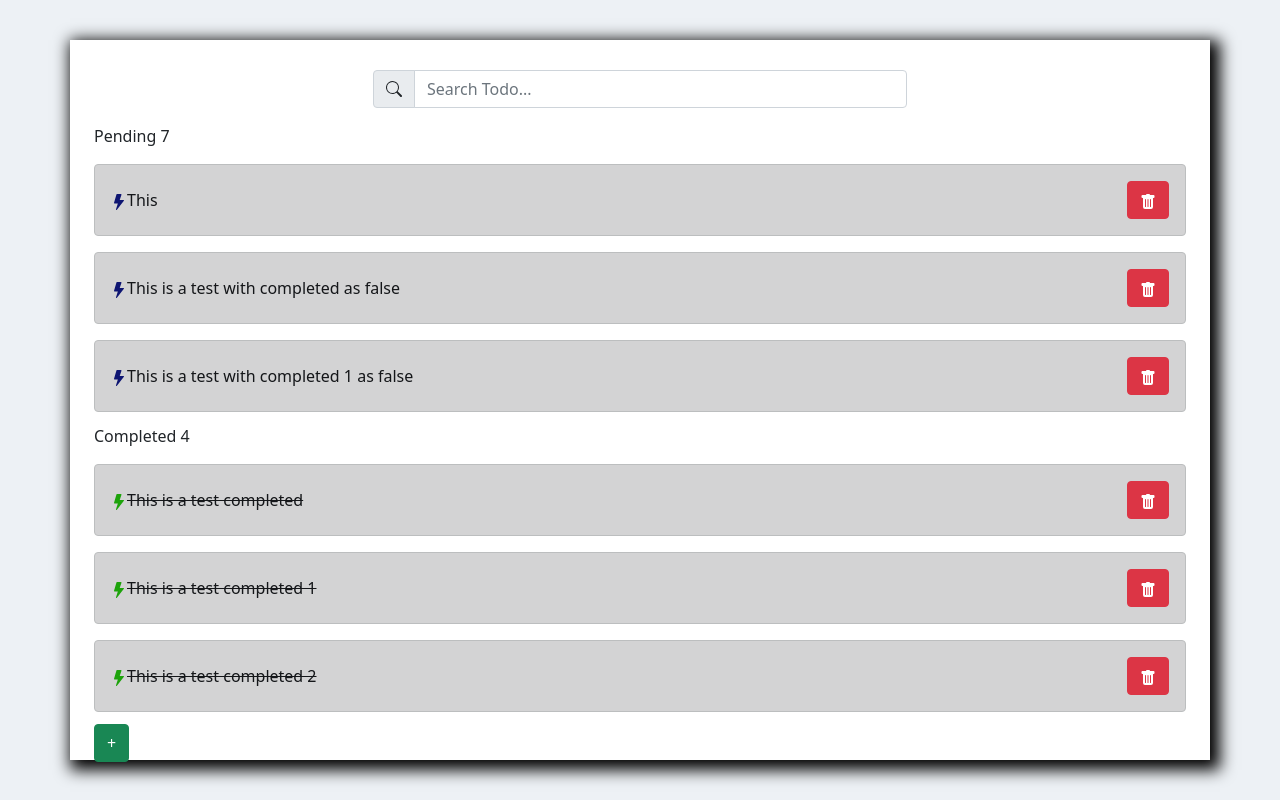
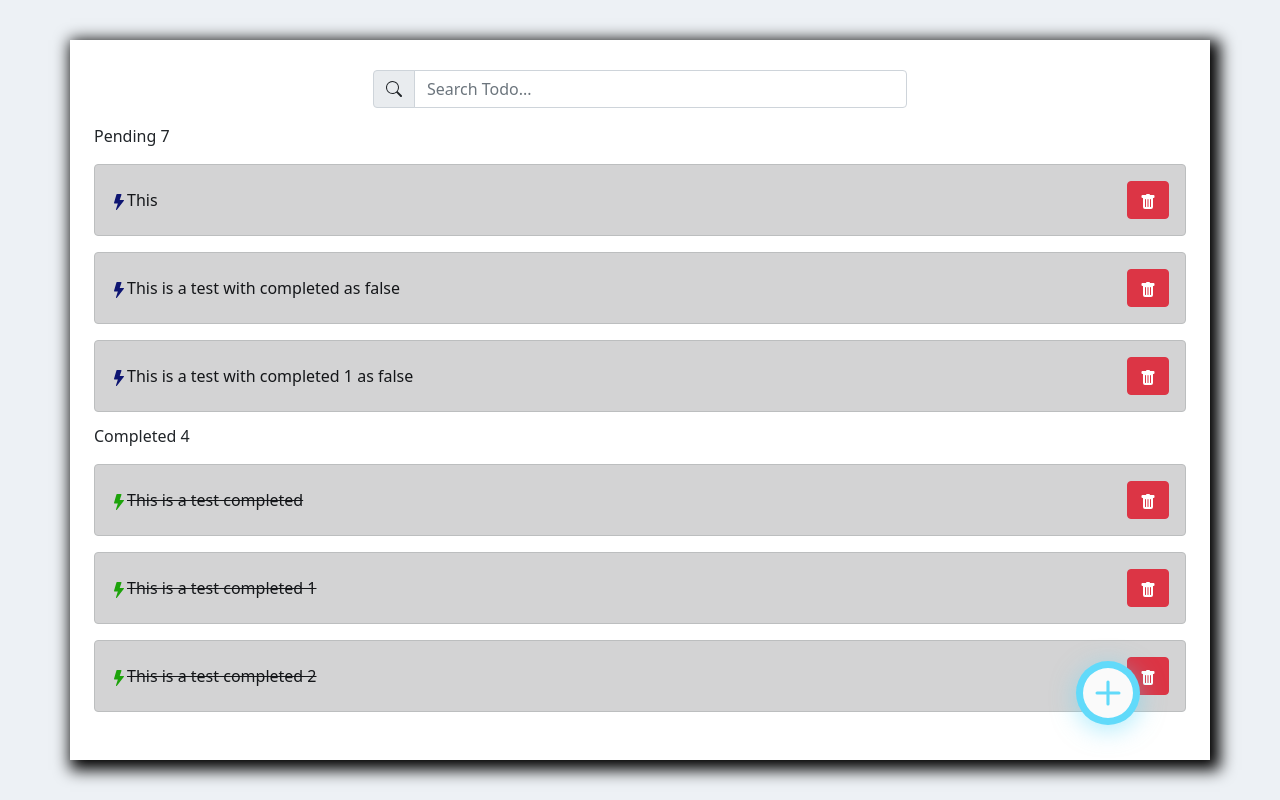
Before and after one commit to rzela/todo-app-react, a React (Create React App) app: page / in a window 1280 px wide. Built offline with nearby package versions, Linux system fonts and the light colour scheme.

Commit message:
adding create-todo function

```diff
--- a/public/index.html
+++ b/public/index.html
@@ -9,35 +9,10 @@
 			name="description"
 			content="Web site created using create-react-app"
 		/>
-    <link rel="apple-touch-icon" href="%PUBLIC_URL%/logo192.png" />
-    <!--
-      manifest.json provides metadata used when your web app is installed on a
-      user's mobile device or desktop. See https://developers.google.com/web/fundamentals/web-app-manifest/
-    -->
-    <link rel="manifest" href="%PUBLIC_URL%/manifest.json" />
-    <!--
-      Notice the use of %PUBLIC_URL% in the tags above.
-      It will be replaced with the URL of the `public` folder during the build.
-      Only files inside the `public` folder can be referenced from the HTML.
-
-      Unlike "/favicon.ico" or "favicon.ico", "%PUBLIC_URL%/favicon.ico" will
-      work correctly both with client-side routing and a non-root public URL.
-      Learn how to configure a non-root public URL by running `npm run build`.
-    -->
-    <title>React App</title>
+		<title>Todo App</title>
 	</head>
 	<body>
-    <noscript>You need to enable JavaScript to run this app.</noscript>
 		<div id="root"></div>
-    <!--
-      This HTML file is a template.
-      If you open it directly in the browser, you will see an empty page.
-
-      You can add webfonts, meta tags, or analytics to this file.
-      The build step will place the bundled scripts into the <body> tag.
-
-      To begin the development, run `npm start` or `yarn start`.
-      To create a production bundle, use `npm run build` or `yarn build`.
-    -->
+		<div id="modal"></div>
 	</body>
 </html>
--- a/src/TodoContext/index.js
+++ b/src/TodoContext/index.js
@@ -19,6 +19,8 @@ const InternalTodoProvider = (props) => {
 
 	const [todos, setTodos] = React.useState(dummyTodoList);
 	const [filterTodoText, setFilterTodoText] = React.useState('');
+	const [openModal, setToggleModal] = React.useState(false);
+
 	let todoList = todos;
 
 	const completeTodo = (text) => {
@@ -49,6 +51,10 @@ const InternalTodoProvider = (props) => {
 		setTodos(newTodos);
 	};
 
+	const toggleModal = () => {
+		setToggleModal(!openModal);
+	};
+
 	const searchingTodos = (text) => {
 		setFilterTodoText(text);
 	};
@@ -68,6 +74,9 @@ const InternalTodoProvider = (props) => {
 				addTodo,
 				completeTodo,
 				deleteTodo,
+				openModal,
+				toggleModal,
+				addTodo,
 			}}
 		>
 			{props.children}
--- a/src/components/App.js
+++ b/src/components/App.js
@@ -1,17 +1,22 @@
 import React from 'react';
 import '../styles/App.css';
 import 'bootstrap/dist/css/bootstrap.min.css';
-import { Container, Row, Col, Button } from 'react-bootstrap';
+import { Container, Row, Col } from 'react-bootstrap';
 
 import { TodoGroupList } from './TodoGroupList';
 import { TodoSearcher } from './TodoSearcher';
+import { CreateTodoButton } from './CreateTodoButton';
+import { Modal } from './Modal';
+import { TodoForm } from './TodoForm';
+
 import { TodoContext } from '../TodoContext';
 
 function App() {
-	const { todoList } = React.useContext(TodoContext);
+	const { todoList, openModal } = React.useContext(TodoContext);
 	const completedTodoList = todoList.filter((todo) => todo.completed);
 	const pendingTodoList = todoList.filter((todo) => !todo.completed);
-	console.log(todoList);
+
+	console.log({ todoList: todoList });
 	return (
 		<div className="App">
 			<Container className="main-container">
@@ -25,11 +30,16 @@ function App() {
 							{completedTodoList.length > 0 && (
 								<TodoGroupList completed={true} />
 							)}
-							<Button variant="success">+</Button>
+							<CreateTodoButton />
 						</Col>
 					</Row>
 				</Container>
 			</Container>
+			{openModal && (
+				<Modal>
+					<TodoForm />
+				</Modal>
+			)}
 		</div>
 	);
 }
--- /dev/null
+++ b/src/components/CreateTodoButton.js
@@ -0,0 +1,20 @@
+import React from 'react';
+import { TodoContext } from '../TodoContext';
+import { PlusCircleFill } from 'react-bootstrap-icons';
+import '../styles/CreateTodoButton.css';
+
+const CreateTodoButton = (props) => {
+	const { toggleModal } = React.useContext(TodoContext);
+	return (
+		<button
+			size="lg"
+			className="create-todo-button"
+			onClick={toggleModal}
+			variant="success"
+		>
+			<PlusCircleFill />
+		</button>
+	);
+};
+
+export { CreateTodoButton };
--- /dev/null
+++ b/src/components/Modal.js
@@ -0,0 +1,12 @@
+import React from 'react';
+import ReactDOM from 'react-dom';
+import '../styles/Modal.css'
+
+function Modal({ children }) {
+	return ReactDOM.createPortal(
+		<div className="modal-background">{children}</div>,
+		document.getElementById('modal')
+	);
+}
+
+export { Modal };
--- /dev/null
+++ b/src/components/TodoForm.js
@@ -0,0 +1,57 @@
+import React from 'react';
+import { TodoContext } from '../TodoContext';
+
+import { Button, Form } from 'react-bootstrap';
+import '../styles/TodoForm.css';
+
+const TodoForm = (prop) => {
+	const { addTodo, toggleModal, todoList } = React.useContext(TodoContext);
+	const [todoValue, setTodoValue] = React.useState('');
+
+	const checkDuplicity = (text) => {
+		const alreadyExists =
+			todoList.filter((todo) => todo.text === text).length > 0;
+		return alreadyExists;
+	};
+
+	const onSubmit = (event) => {
+		event.preventDefault();
+		if (checkDuplicity(todoValue)) {
+			alert('Can not duplicate a TODO value');
+		} else {
+			if (todoValue) {
+				addTodo(todoValue);
+				toggleModal();
+			}
+		}
+	};
+
+	const onChange = (event) => {
+		const textValue = event.target.value;
+		setTodoValue(textValue);
+	};
+
+	return (
+		<div className="create-todo-dialog">
+			<Form onSubmit={onSubmit}>
+				<Form.Group className="mb-3" controlId="formBasicEmail">
+					<Form.Label>Create Todo</Form.Label>
+					<Form.Control
+						onChange={onChange}
+						type="input"
+						placeholder="Todo text..."
+					/>
+				</Form.Group>
+				<Button
+					className="create-todo-dialog-button"
+					variant="primary"
+					type="submit"
+				>
+					Add Todo
+				</Button>
+			</Form>
+		</div>
+	);
+};
+
+export { TodoForm };
--- /dev/null
+++ b/src/styles/CreateTodoButton.css
@@ -0,0 +1,25 @@
+.create-todo-button {
+	background-color: #61dafa;
+	box-shadow: 0px 5px 25px rgba(97, 218, 250, 0.5);
+	border: none;
+	border-radius: 50%;
+	cursor: pointer;
+	font-size: 50px;
+	position: fixed;
+	bottom: 75px;
+	right: 140px;
+	font-weight: bold;
+	color: #fafafa;
+	display: flex;
+	justify-content: center;
+	align-items: center;
+	height: 64px;
+	width: 64px;
+	transform: rotate(0);
+	transition: 0.3s ease;
+	z-index: 1;
+}
+
+.create-todo-button:hover {
+	transform: rotate(224deg);
+}
--- /dev/null
+++ b/src/styles/Modal.css
@@ -0,0 +1,12 @@
+.modal-background {
+	background: rgba(32, 35, 41, 0.8);
+	position: fixed;
+	top: -10px;
+	left: -10px;
+	right: -10px;
+	bottom: -10px;
+	display: flex;
+	justify-content: center;
+	align-items: center;
+	color: white;
+}
--- /dev/null
+++ b/src/styles/TodoForm.css
@@ -0,0 +1,13 @@
+.create-todo-dialog {
+	background-color: rgba(0, 0, 0, 0.5);
+	display: flex;
+	width: 260px;
+	height: 150px;
+	align-items: center;
+	justify-content: center;
+	border-radius: 30px;
+}
+
+.create-todo-dialog-button {
+    width: 100%;
+}
```
Also changed, not shown: public/logo192.png (deleted), public/logo512.png (deleted). Lines whose indentation alone changed are shown as unchanged.
